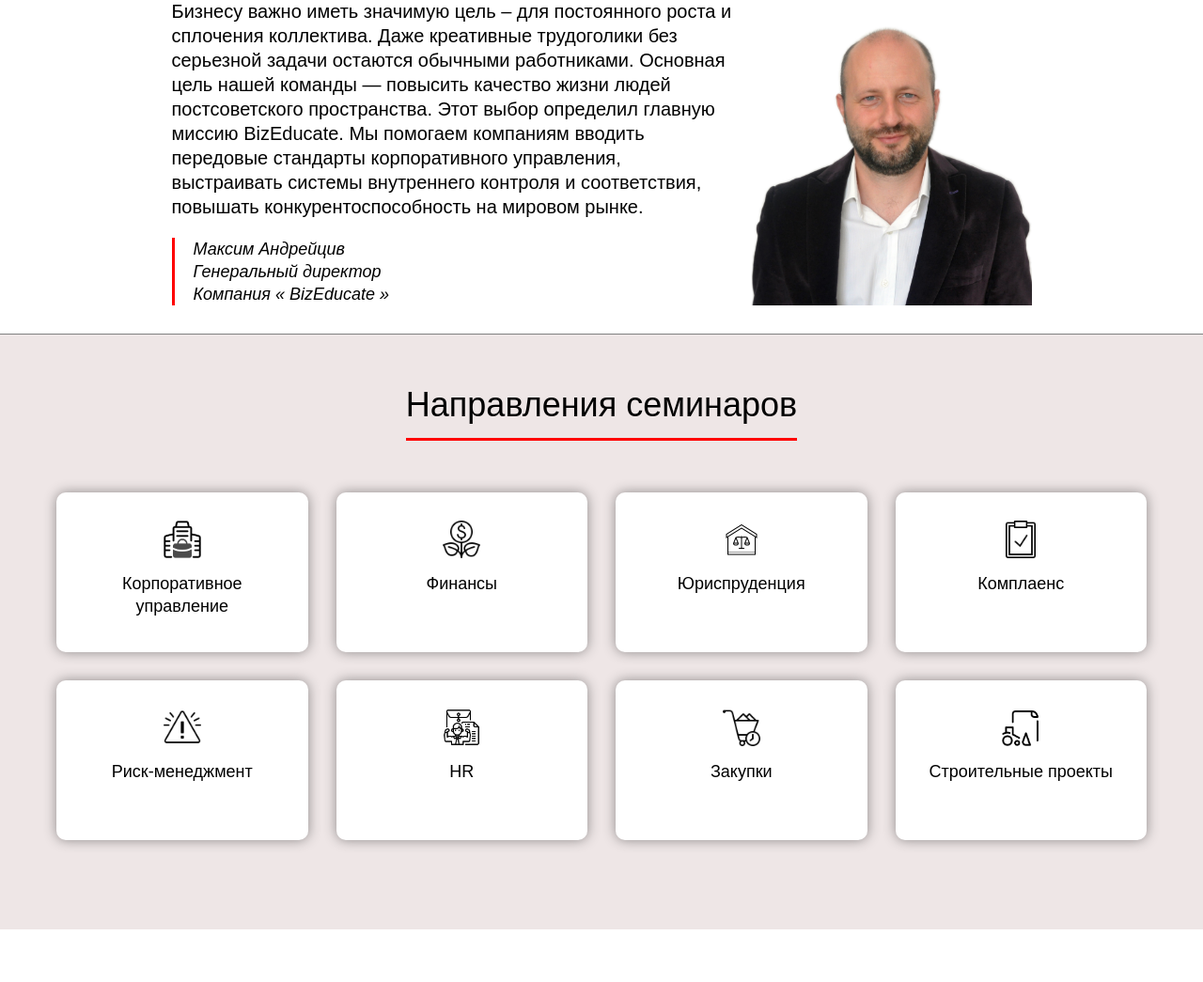
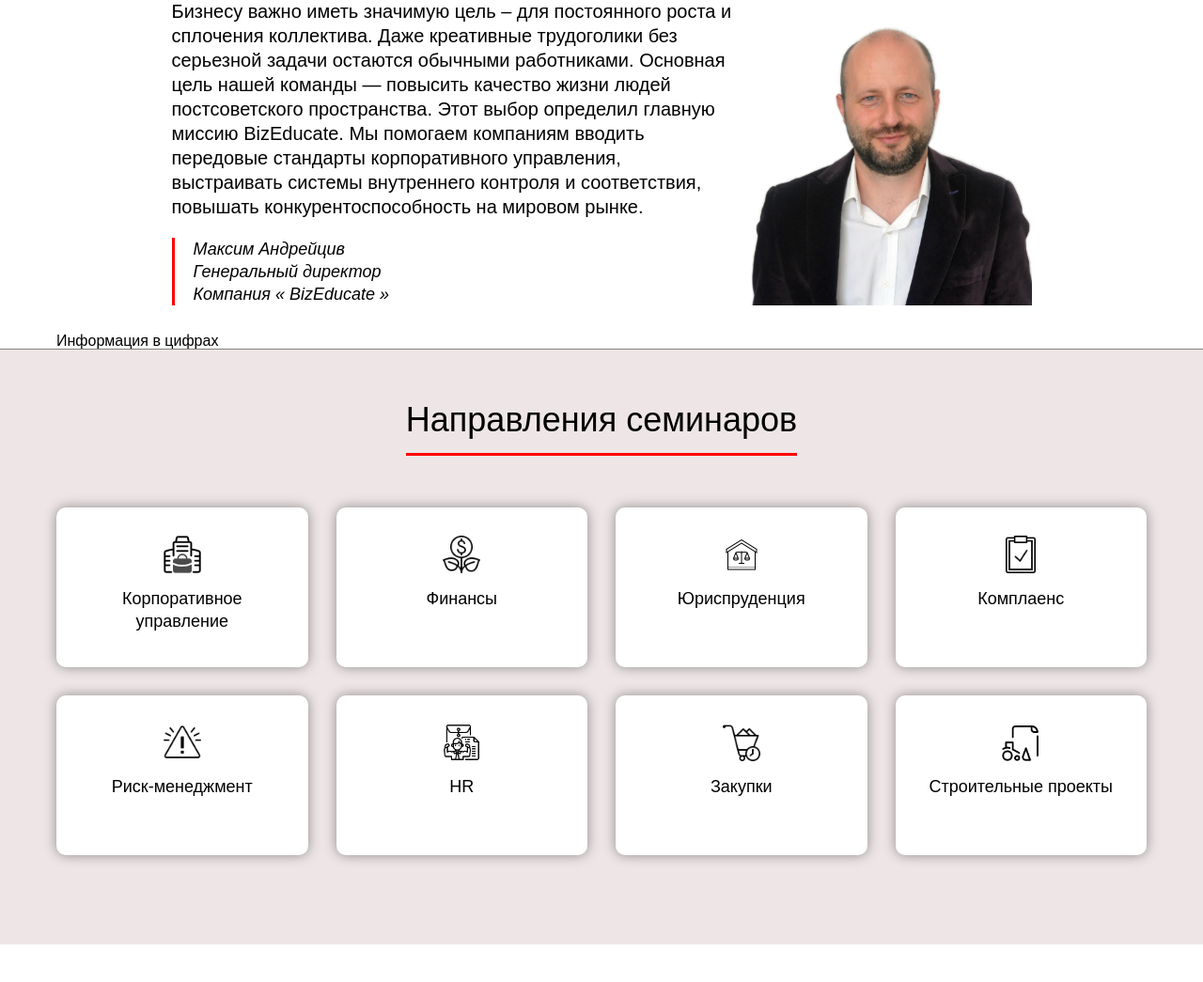
Before and after one commit to MaksymUK/Bizeducate_website_Flask, a Flask app: template bizeducateapp/templates/index.html in a window 1280 px wide. Shown: the part 1732-2777 px from the top of the page at 94% size. Run offline with Flask 2, Linux system fonts and the light colour scheme; the template is opened without the code that fills it, so the values that code supplies are empty.

Commit message:
welcome section update

```diff
--- a/bizeducateapp/static/styles/style.css
+++ b/bizeducateapp/static/styles/style.css
@@ -449,6 +449,20 @@ h1, h2, h3, h4, h5, h6 {
   width: 100%;
   object-fit: cover;
 }
+.welcome__subtitle {
+}
+.welcome__numbers {
+}
+.numbers-welcome {
+}
+.numbers__row {
+}
+.numbers__element {
+}
+.numbers__digit {
+}
+.numbers__text {
+}
 
 /*--------------------CLIENTS-----------------------------------*/
 
--- a/bizeducateapp/templates/index.html
+++ b/bizeducateapp/templates/index.html
@@ -123,6 +123,15 @@
 						</div>
 						<div class="welcome__image">
 							<img src="/bizeducateapp/static/maksym.jpg" alt="Director">
+						</div>
+					</div>
+					<div class="welcome__subtitle">Информация в цифрах</div>
+					<div class="welcome__numbers numbers-welcome">
+						<div class="numbers__row">
+							<div class="numbers__element">
+								<div class="numbers__digit"></div>
+								<div class="numbers__text"></div>
+							</div>
 						</div>
 					</div>
 				</div>
```
